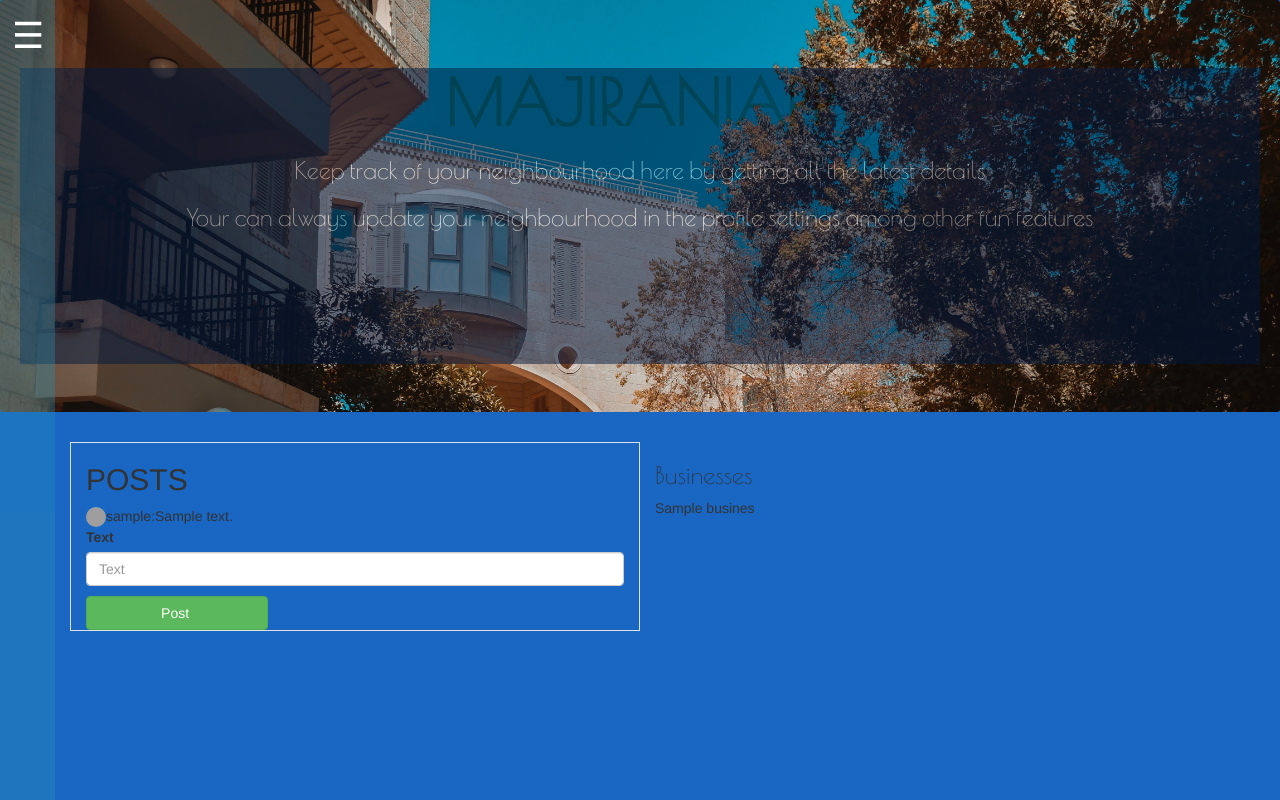
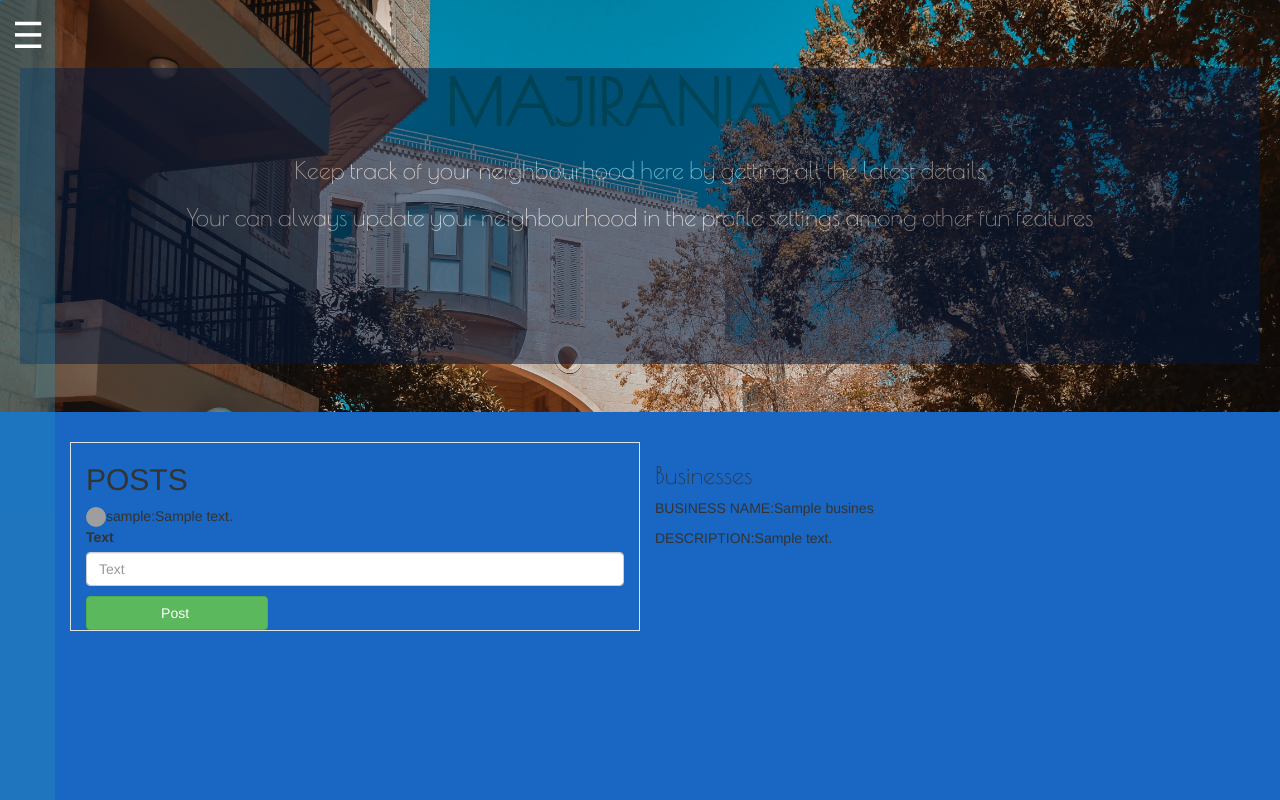
Before and after one commit to leskeylevy/majirani, a Django app: page / in a window 1280 px wide. Run offline with Django 3.2, Linux system fonts and the light colour scheme; a user stored in the database is signed in; tables that the repository leaves empty hold one stand-in row (values such as "Sample post"); some libraries are stand-ins or nearby versions; grey boxes are pictures that could not be loaded.

Commit message:
displayed businesses & description

```diff
--- a/neighbourhood/templates/index.html
+++ b/neighbourhood/templates/index.html
@@ -28,7 +28,9 @@
         <div class="col-md-6">
             <h3>Businesses</h3>
             {% for biz in mabiz %}
-            <p>{{biz.business_name}}</p>
+            <p>BUSINESS NAME:{{biz.business_name}}</p>
+            <p>DESCRIPTION:{{biz.description}}</p>
+
             {% endfor %}
         </div>
 
```
